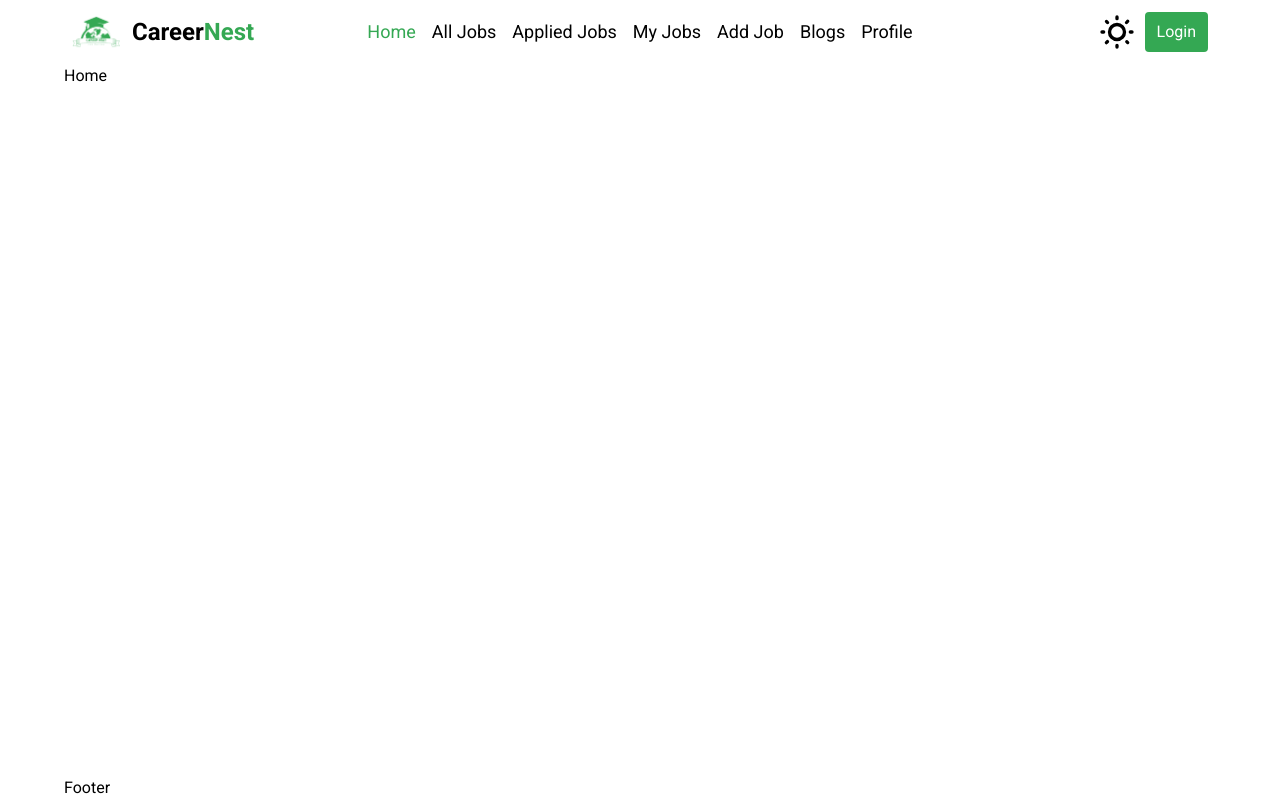
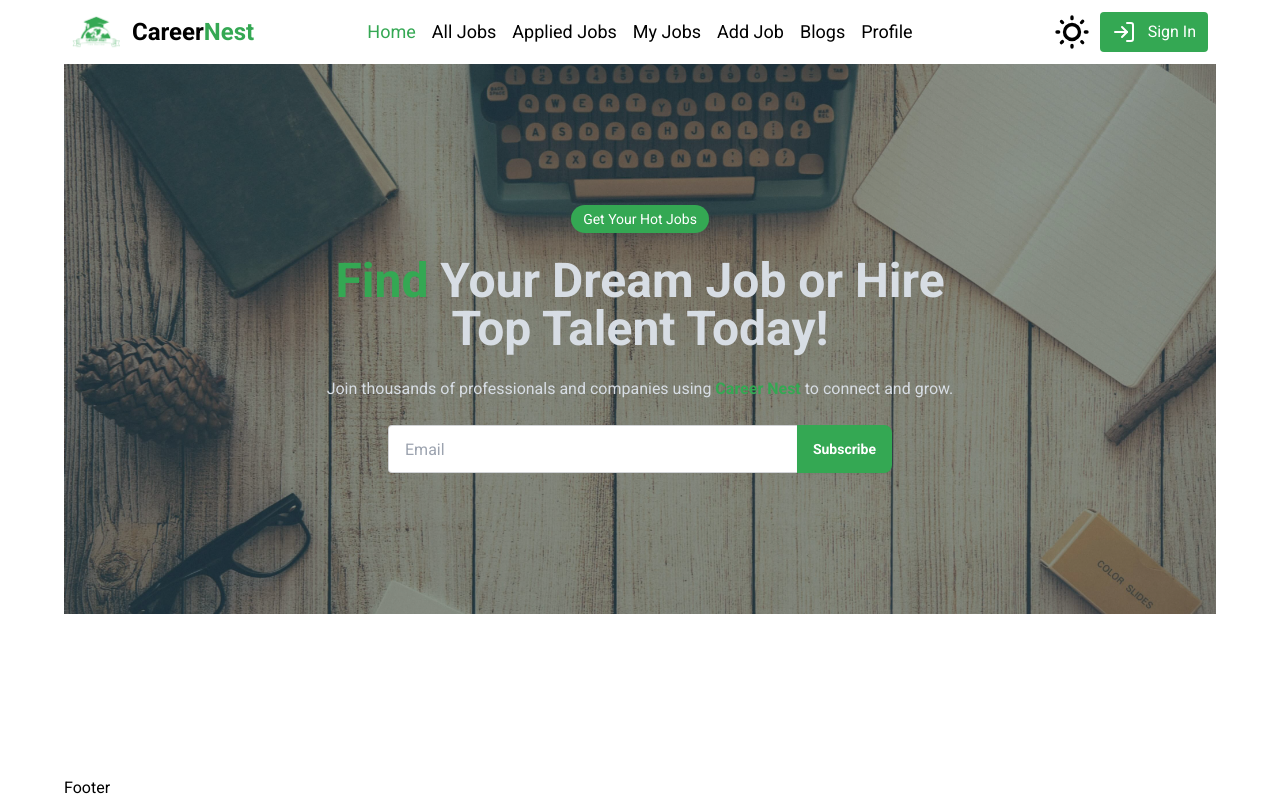
Before and after one commit to Mosharof-Hossen/Career-Nest, a React (Vite) app in the folder client/: page / in a window 1280 px wide. Built offline with nearby package versions, Linux system fonts and the light colour scheme.

Commit message:
banner added

```diff
--- a/client/package.json
+++ b/client/package.json
@@ -15,6 +15,7 @@
     "match-sorter": "^6.3.4",
     "react": "^18.3.1",
     "react-dom": "^18.3.1",
+    "react-icons": "^5.3.0",
     "react-router-dom": "^6.26.2",
     "sort-by": "^1.2.0"
   },
--- /dev/null
+++ b/client/src/Components/Banner/Banner.jsx
@@ -0,0 +1,26 @@
+import banner from "../../assets/Images/banner.jpg"
+
+const Banner = () => {
+    return (
+        <div
+            className="hero h-[550px] bg-cover bg-center bg-no-repeat"
+            style={{
+                backgroundImage: `url(${banner})`,
+            }}>
+            <div className="hero-overlay "></div>
+            <div className="hero-content text-neutral-content text-center">
+                <div className="max-w-2xl space-y-6">
+                    <button className="bg-primary-c text-white px-3 py-1 rounded-2xl text-sm" disabled>Get Your Hot Jobs</button>
+                    <h1 className=" text-5xl font-bold"><span className="text-primary-c">Find</span> Your Dream Job or Hire Top Talent Today!</h1>
+                    <p className="">Join thousands of professionals and companies using <span className="text-primary-c font-bold">Career Nest</span> to connect and grow.</p>
+                    <div className="join w-3/4">
+                        <input className="input input-bordered join-item w-full rounded" placeholder="Email" />
+                        <button className="btn join-item rounded-r- bg-primary-c border-none text-white">Subscribe</button>
+                    </div>
+                </div>
+            </div>
+        </div>
+    );
+};
+
+export default Banner;
--- a/client/src/Components/shared/Navbar.jsx
+++ b/client/src/Components/shared/Navbar.jsx
@@ -1,7 +1,8 @@
-import {  NavLink } from "react-router-dom";
+import { NavLink } from "react-router-dom";
 import logo from "../../assets/logo.png"
 import { useEffect, useState } from "react";
 import "./navbar.css"
+import { LuLogIn } from "react-icons/lu";
 
 const Navbar = () => {
 
@@ -85,7 +86,7 @@ const Navbar = () => {
                                 d="M21.64,13a1,1,0,0,0-1.05-.14,8.05,8.05,0,0,1-3.37.73A8.15,8.15,0,0,1,9.08,5.49a8.59,8.59,0,0,1,.25-2A1,1,0,0,0,8,2.36,10.14,10.14,0,1,0,22,14.05,1,1,0,0,0,21.64,13Zm-9.5,6.69A8.14,8.14,0,0,1,7.08,5.22v.27A10.15,10.15,0,0,0,17.22,15.63a9.79,9.79,0,0,0,2.1-.22A8.11,8.11,0,0,1,12.14,19.73Z" />
                         </svg>
                     </label>
-                    <a className="px-3 py-2 bg-primary-c text-white rounded">Login</a>
+                    <a className="px-3 py-2 bg-primary-c text-white rounded flex items-center space-x-3"><LuLogIn className="text-2xl" /> <span>Sign In</span></a>
                 </div>
             </div>
         </div>
--- a/client/src/Pages/Home/Home.jsx
+++ b/client/src/Pages/Home/Home.jsx
@@ -1,9 +1,10 @@
+import Banner from "../../Components/Banner/Banner";
 
 
 const Home = () => {
     return (
         <div>
-            Home
+            <Banner></Banner>
         </div>
     );
 };
```
Also changed, not shown: client/src/assets/Images/banner.jpg (added), 1 other file (tests, documents, lock files or other folders).
